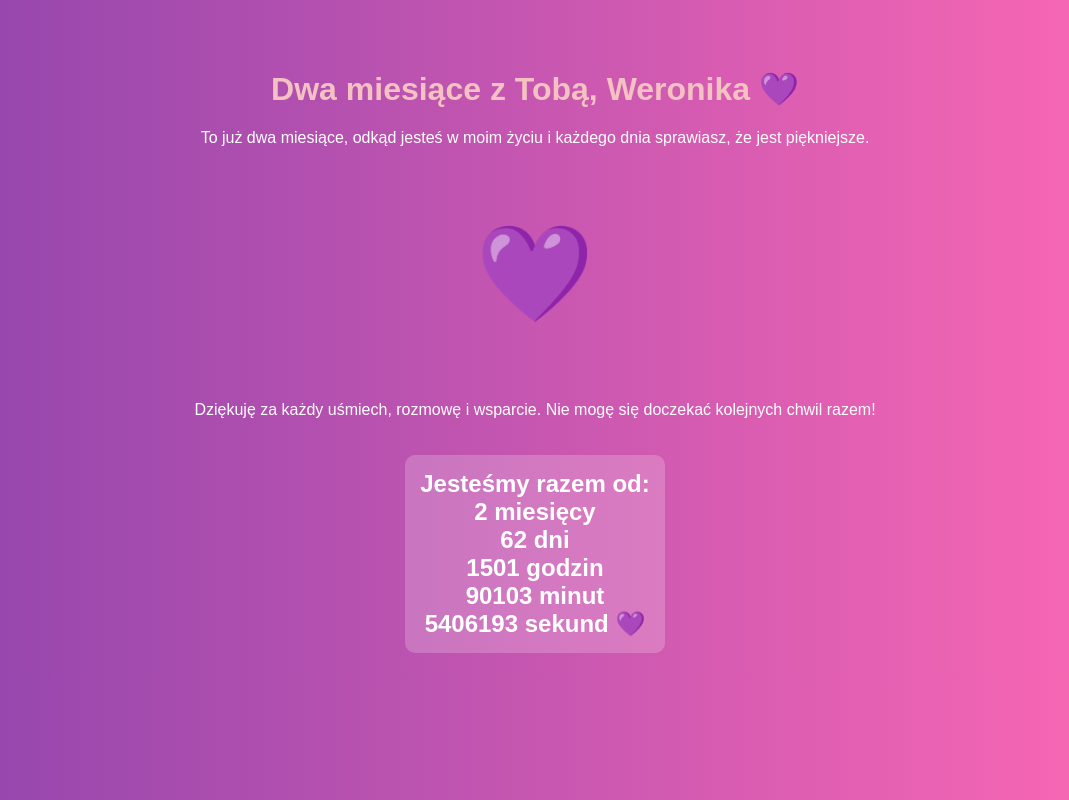
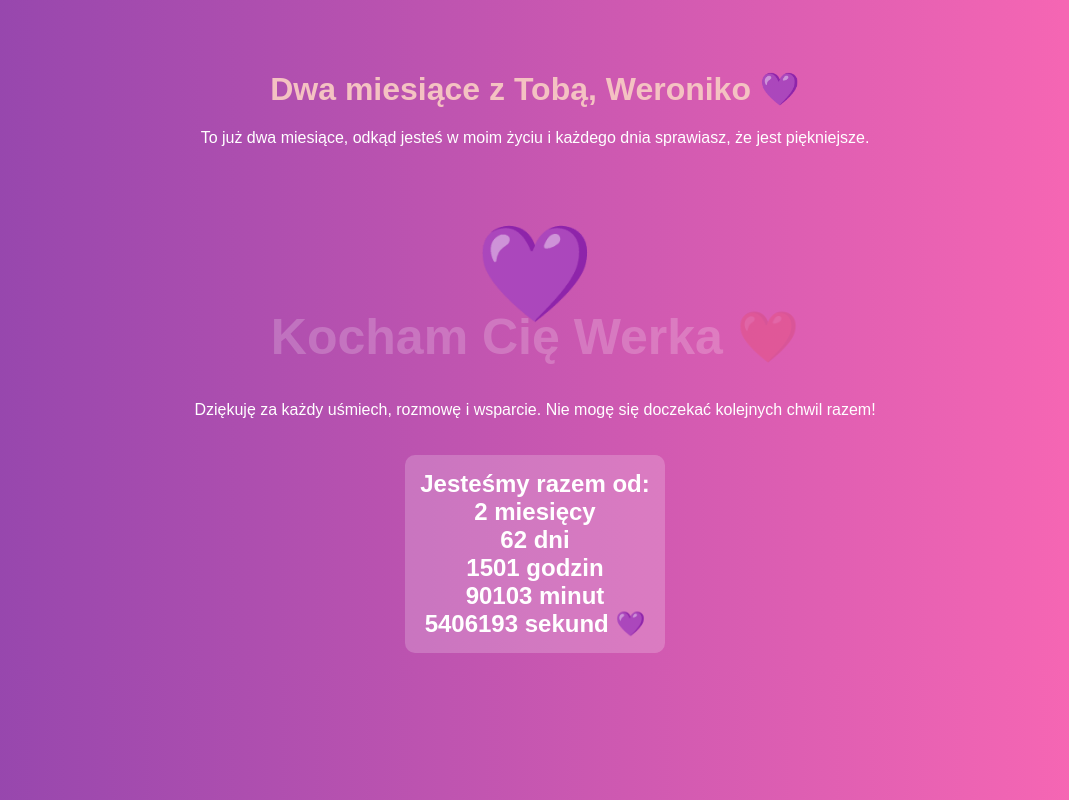
Before and after one commit to szamizw/2msc2, a plain HTML site: page index.html in a window 1280 px wide. Shown: the whole page, without its empty margins (105-1174 px from the left). Drawn offline with Linux system fonts and the light colour scheme.

Commit message:
Update index.html

```diff
--- a/index.html
+++ b/index.html
@@ -3,7 +3,7 @@
 <head>
     <meta charset="UTF-8">
     <meta name="viewport" content="width=device-width, initial-scale=1.0">
-    <title>Dwa miesiące z Tobą, Weronika 💜</title>
+    <title>Dwa miesiące z Tobą, Weroniko 💜</title>
     <style>
         body {
             font-family: Arial, sans-serif;
@@ -12,15 +12,31 @@
             color: white;
             margin: 0;
             padding: 0;
+            position: relative;
+        }
+        .background-text {
+            position: absolute;
+            top: 50%;
+            left: 50%;
+            transform: translate(-50%, -50%);
+            font-size: 50px;
+            font-weight: bold;
+            color: white;
+            opacity: 0.2;
+            z-index: 0;
         }
         h1 {
             color: #f4c2c2;
             margin-top: 50px;
+            position: relative;
+            z-index: 1;
         }
         .container {
             max-width: 800px;
             margin: 0 auto;
             padding: 20px;
+            position: relative;
+            z-index: 1;
         }
         .heart {
             font-size: 80px;
@@ -43,8 +59,10 @@
     </style>
 </head>
 <body>
+    <div class="background-text">Kocham Cię Werka ❤️</div>
+
     <div class="container">
-        <h1>Dwa miesiące z Tobą, Weronika 💜</h1>
+        <h1>Dwa miesiące z Tobą, Weroniko 💜</h1>
         <p>To już dwa miesiące, odkąd jesteś w moim życiu i każdego dnia sprawiasz, że jest piękniejsze.</p>
         <p class="heart">💜</p>
         <p>Dziękuję za każdy uśmiech, rozmowę i wsparcie. Nie mogę się doczekać kolejnych chwil razem!</p>
```
